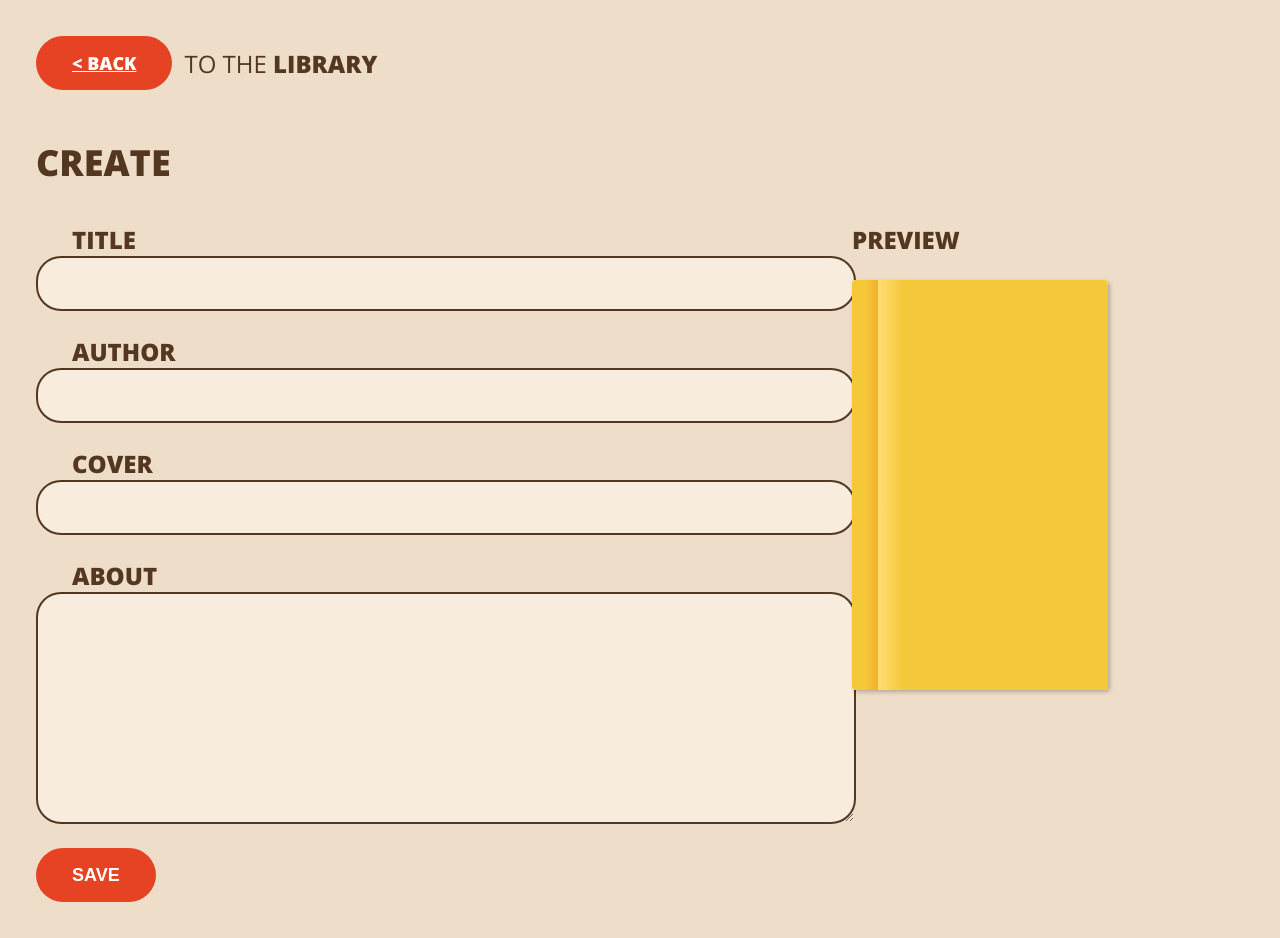
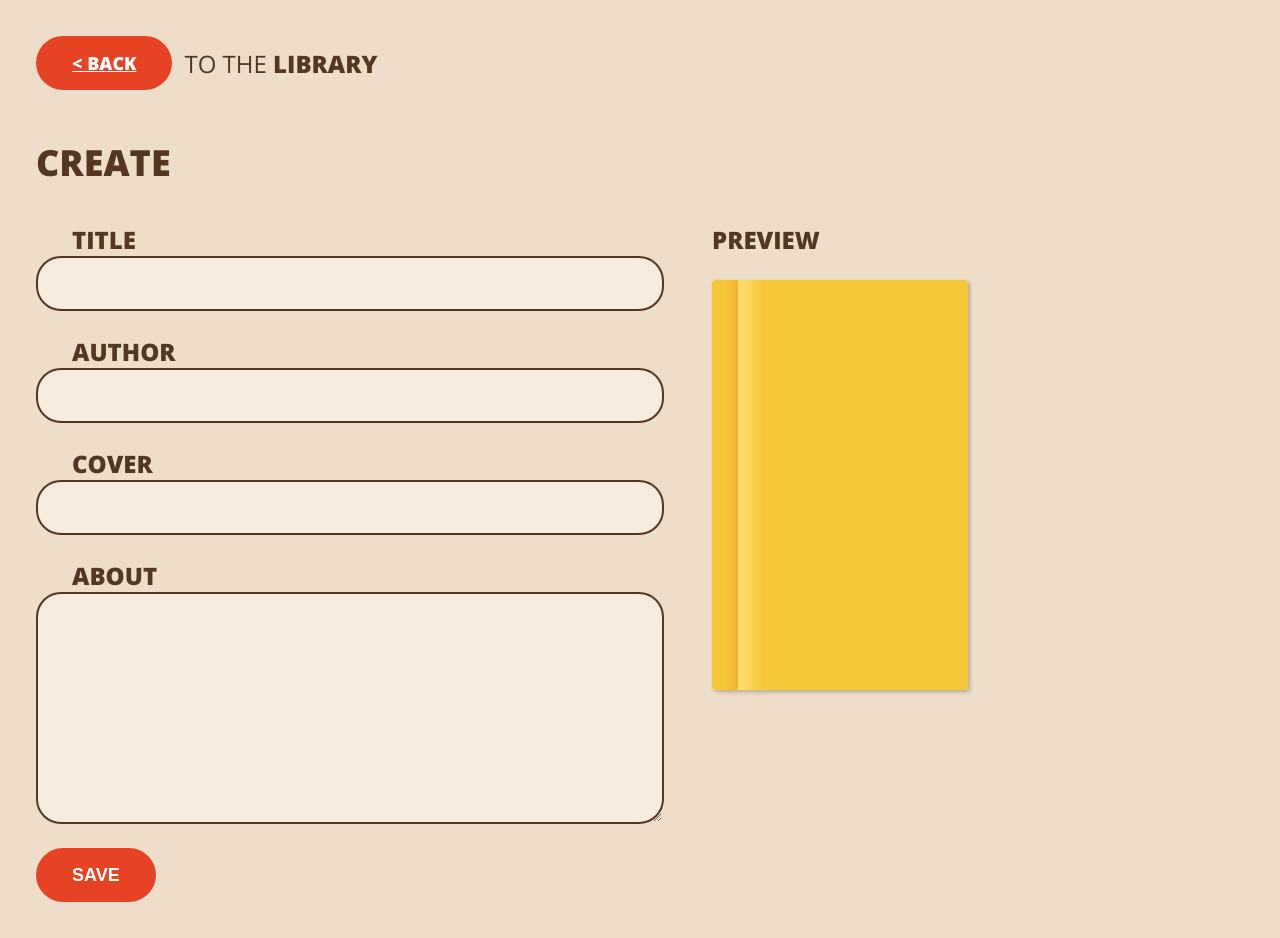
Before and after one commit to pmillerdev/svelte-practice, a Svelte app: page /create in a window 1280 px wide. Built offline with nearby package versions, Linux system fonts and the light colour scheme.

Commit message:
style: spacing on create book page

```diff
--- a/db.json
+++ b/db.json
@@ -7,7 +7,7 @@
       "cover": "",
       "about": "Sisters learn to live in gratitude for each other.",
       "variation": 0,
-      "favourite": true
+      "favourite": false
     },
     {
       "id": 2,
@@ -40,7 +40,8 @@
       "author": "Hermann Melville",
       "cover": "",
       "about": "Man hunts whale with a vengeance. In the end, he's the last man stand. I guess he won.",
-      "variation": 1
+      "variation": 1,
+      "favourite": true
     },
     {
       "title": "Why We Sleep",
--- a/src/create/Create.svelte
+++ b/src/create/Create.svelte
@@ -36,9 +36,10 @@
 
 <style>
   form {
+    max-width: 100%;
     display: grid;
     grid-auto-rows: auto;
-    grid-template-columns: 1fr;
+    grid-template-columns: 1fr 1fr;
     gap: var(--spacingXLarge);
   }
   .fields {
@@ -50,11 +51,6 @@
     display: grid;
     grid-template-columns: minmax(20vw, 10rem);
     grid-template-rows: minmax(32vw, 16rem);
-  }
-  @media (min-width: 48rem) {
-    form {
-      grid-template-columns: 60vw 20vw;
-    }
   }
 </style>
 
--- a/src/create/TextInput.svelte
+++ b/src/create/TextInput.svelte
@@ -19,7 +19,8 @@
     border-radius: 25px;
     border: 2px solid var(--colorFg);
     padding: 0.75rem var(--spacingSmall) 0.75rem var(--spacingLarge);
-    width: 100%;
+    max-width: 100%;
+    width: 45vw;
   }
   textarea {
     height: 8rem;
```
